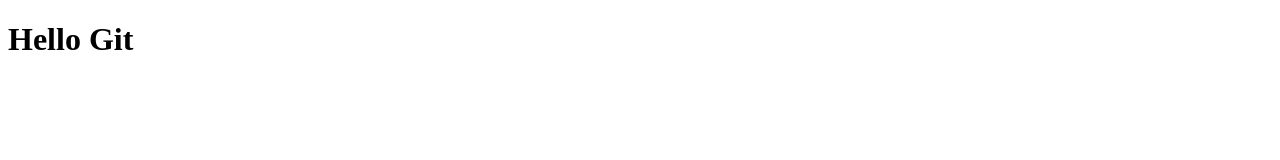
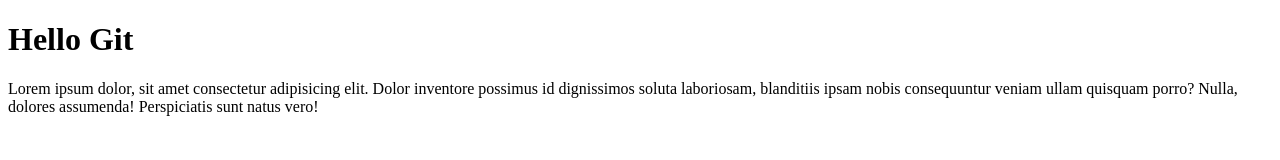
Before and after one commit to GuabiInfo/teste, a plain HTML site: page index.html in a window 1280 px wide. Drawn offline with Linux system fonts and the light colour scheme.

Commit message:
Alteracoes no texto da pagina

```diff
--- a/index.html
+++ b/index.html
@@ -8,5 +8,6 @@
 </head>
 <body>
    <h1>Hello Git</h1>
+   <p>Lorem ipsum dolor, sit amet consectetur adipisicing elit. Dolor inventore possimus id dignissimos soluta laboriosam, blanditiis ipsam nobis consequuntur veniam ullam quisquam porro? Nulla, dolores assumenda! Perspiciatis sunt natus vero!</p>
 </body>
 </html>
```
